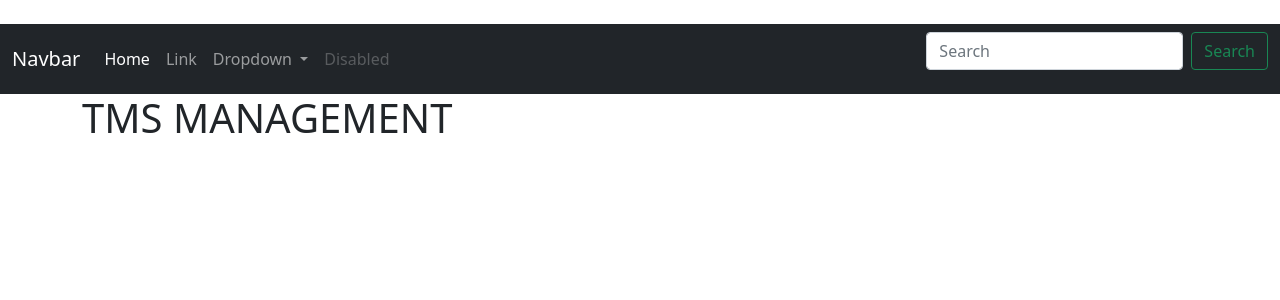
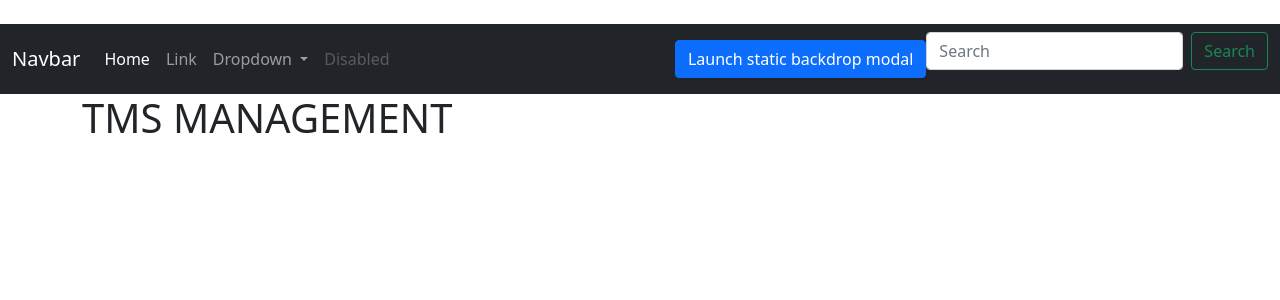
Before and after one commit to djcesargarcia/grupogalaco, a Django app: page / in a window 1280 px wide. Shown: the top 300 px of the page. Run offline with Django 4.2, Linux system fonts and the light colour scheme.

Commit message:
Modificando NavBar

```diff
--- a/transport/templates/navbar.html
+++ b/transport/templates/navbar.html
@@ -27,7 +27,30 @@
             <a class="nav-link disabled" href="#" tabindex="-1" aria-disabled="true">Disabled</a>
           </li>
         </ul>
-        <form class="d-flex">
+                <!-- Button trigger modal -->
+        <button type="button" class="btn btn-primary" data-bs-toggle="modal" data-bs-target="#staticBackdrop">
+            Launch static backdrop modal
+        </button>
+
+        <!-- Modal -->
+        <div class="modal fade" id="staticBackdrop" data-bs-backdrop="static" data-bs-keyboard="false" tabindex="-1" aria-labelledby="staticBackdropLabel" aria-hidden="true">
+            <div class="modal-dialog">
+            <div class="modal-content">
+                <div class="modal-header">
+                <h5 class="modal-title" id="staticBackdropLabel">Modal title</h5>
+                <button type="button" class="btn-close" data-bs-dismiss="modal" aria-label="Close"></button>
+                </div>
+                <div class="modal-body">
+                ...
+                </div>
+                <div class="modal-footer">
+                <button type="button" class="btn btn-secondary" data-bs-dismiss="modal">Close</button>
+                <button type="button" class="btn btn-primary">Understood</button>
+                </div>
+            </div>
+            </div>
+        </div>
+       <form class="d-flex">
           <input class="form-control me-2" type="search" placeholder="Search" aria-label="Search">
           <button class="btn btn-outline-success" type="submit">Search</button>
         </form>
```
